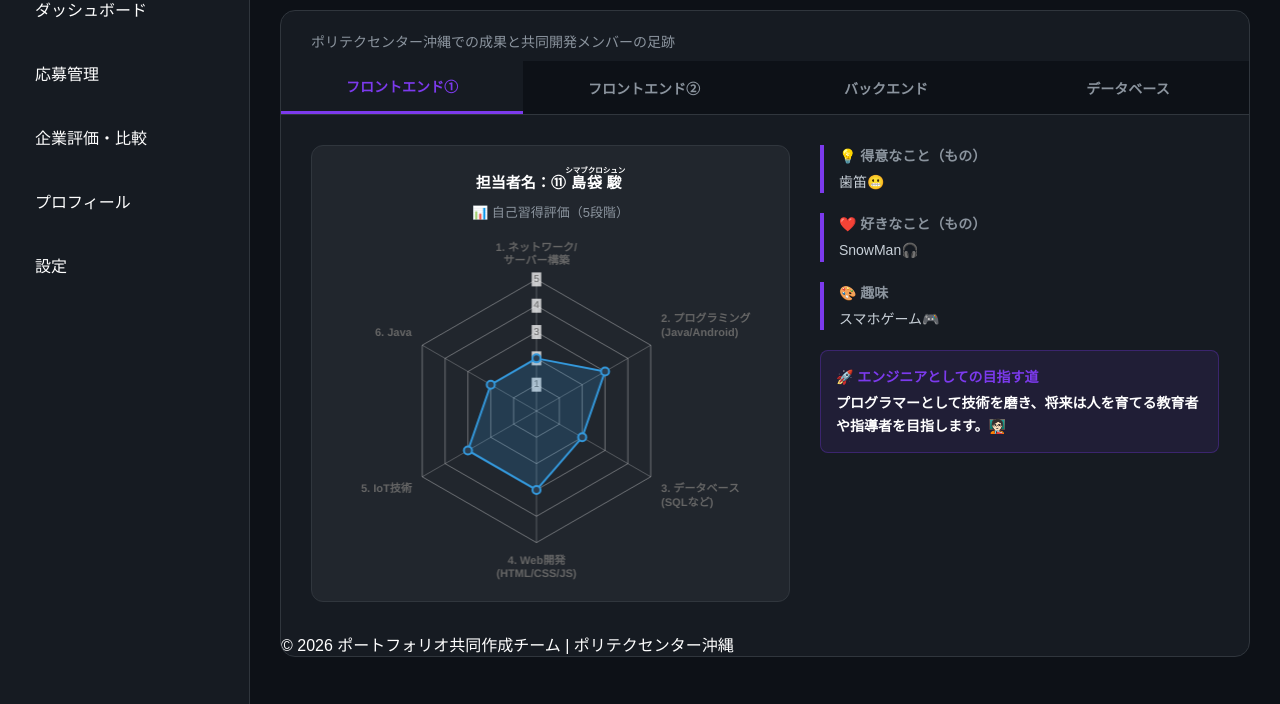
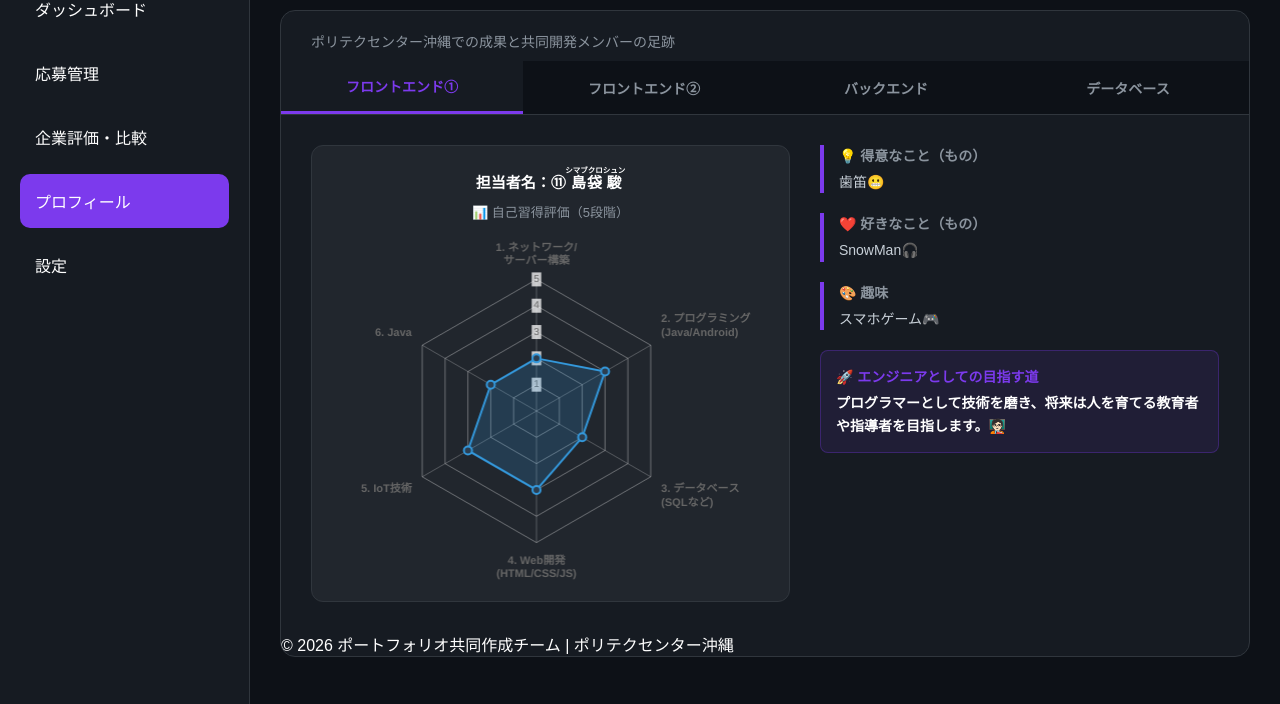
Before and after one commit to Takashi-Yoshida-web/job-app, a website: page public/profile.html in a window 1280 px wide. Shown: the part 96-800 px from the top of the page. Drawn offline with nearby package versions, Linux system fonts and the light colour scheme.

Commit message:
Update profile.html

```diff
--- a/public/profile.html
+++ b/public/profile.html
@@ -20,7 +20,7 @@
         <a href="dashboard.html" class="menu-item">ダッシュボード</a>
         <a href="applications.html" class="menu-item">応募管理</a>
         <a href="comparison.html" class="menu-item">企業評価・比較</a>
-        <a href="profile.html" class="menu-item">プロフィール</a>
+        <a href="profile.html" class="menu-item active">プロフィール</a>
         <a href="settings.html" class="menu-item">設定</a>
     </div>
 
```
